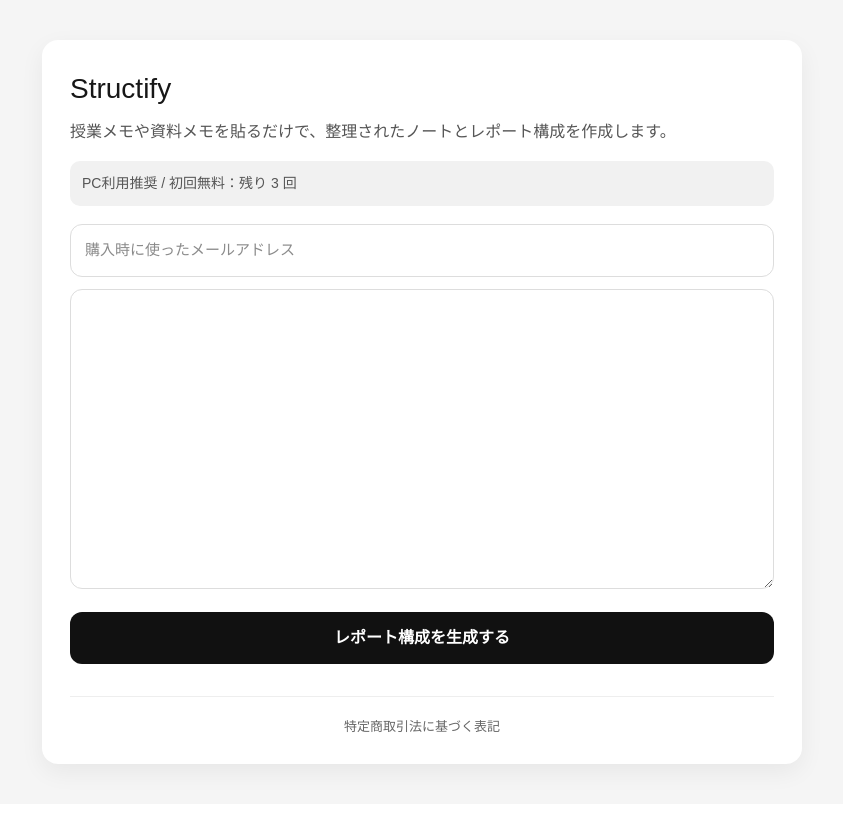
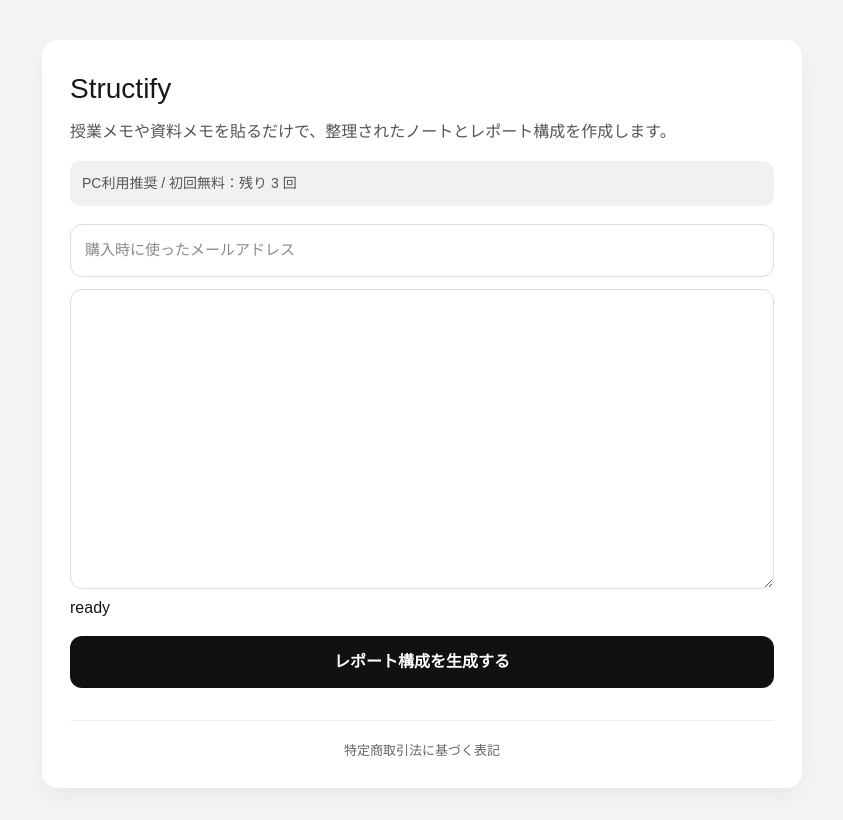
Before and after one commit to koji66/report-tool, a Next.js app: page / in a window 1280 px wide. Shown: the top 820 px of the page, without its empty margins (218-1061 px from the left). Built offline with nearby package versions, Linux system fonts and the light colour scheme.

Commit message:
Update page.tsx

```diff
--- a/app/page.tsx
+++ b/app/page.tsx
@@ -157,7 +157,9 @@
           value={text}
           onChange={(e) => setText(e.target.value)}
         />
-
+        <div>
+         {loading ? "loading中" : "ready"}
+        </div>
         <button
           onClick={handleGenerate}
           disabled={loading || !text.trim() || !email.trim()}
```
